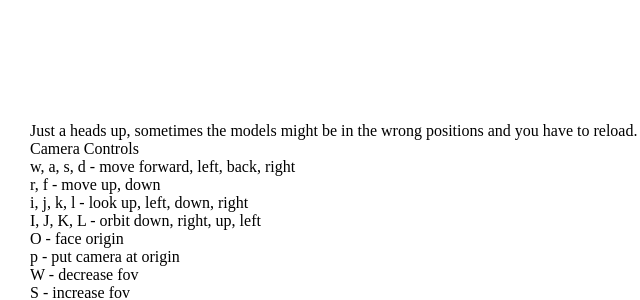
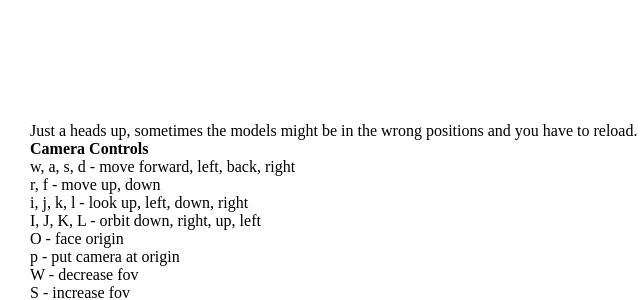
Before and after one commit to TomTheTornado/ThreeScene, a plain HTML site: page index.html in a window 1280 px wide. Shown: the part 502-802 px from the top of the page, 18-658 px from the left. Drawn offline with nearby package versions, Linux system fonts and the light colour scheme.

Commit message:
quick formatting change

```diff
--- a/index.html
+++ b/index.html
@@ -10,8 +10,8 @@
 <ul style="list-style:none;">
 	<li>Just a heads up, sometimes the models might be in the wrong positions and you have to reload.
 	<br/>
-
-	<li>Camera Controls
+	<li>
+	<li><b>Camera Controls </b>
 	<li>w, a, s, d - move forward, left, back, right
 	<li>r, f - move up, down
 	<li>i, j, k, l - look up, left, down, right
```
